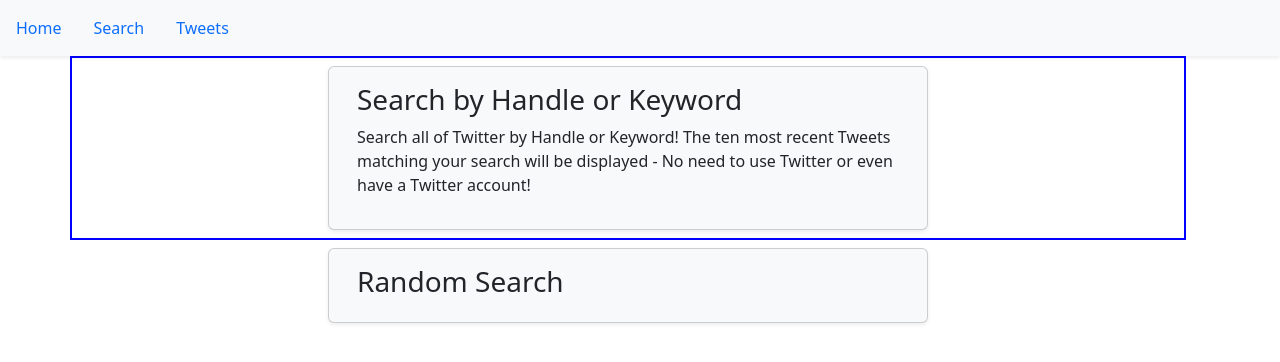
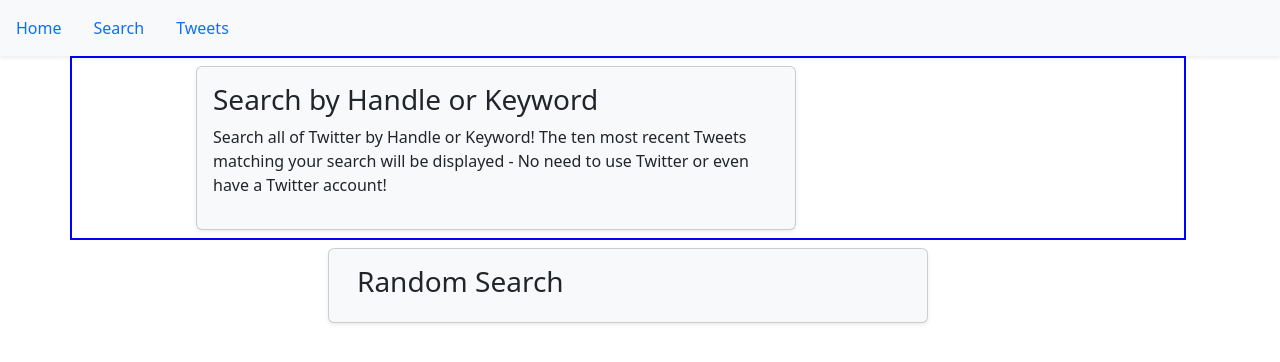
Before and after one commit to AaronAWB/Taste_of_Twitter, a React (Create React App) app in the folder front-end/: page / in a window 1280 px wide. Shown: the top 362 px of the page. Built offline with nearby package versions, Linux system fonts and the light colour scheme.

Commit message:
add link from search card on Home page

```diff
--- a/front-end/src/pages/Home.js
+++ b/front-end/src/pages/Home.js
@@ -1,3 +1,4 @@
+import { Link } from 'react-router-dom';
 import '../styles/Home.css'
 
 const Home = () => {
@@ -5,6 +6,7 @@
         <div className='container content-container'>
             <div className='col'>
                 <div className='container row justify-content-md-center search-container'>
+                    <Link to={'/search'} style={{ textDecoration: 'none', color: 'inherit' }}>
                         <div className='card homepage-card shadow-sm bg-light mt-2 mb-2'>
                                 <div className='card-body'>
                                      <h3 className='card-title mb-2'>
@@ -17,6 +19,7 @@
                                     </p>
                                 </div>
                         </div>
+                    </Link>
                 </div>
                 <div className='container row justify-content-md-center random-container'>
                     <div className='card homepage-card shadow-sm bg-light mt-2 mb-2'>
--- a/front-end/src/styles/Home.css
+++ b/front-end/src/styles/Home.css
@@ -7,3 +7,7 @@
 .homepage-card:hover {
     transform: scale(1.02);
 }
+
+h3, p {
+    text-decoration: none !important;
+}
```
Lines whose indentation alone changed are shown as unchanged.
